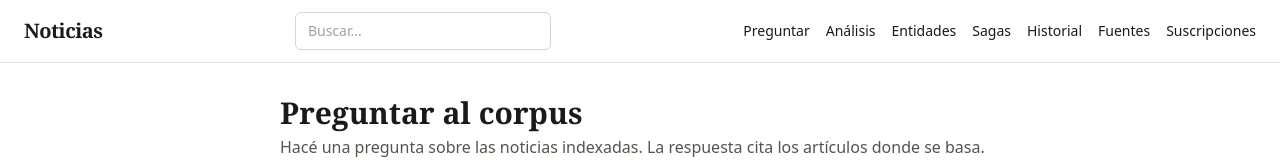
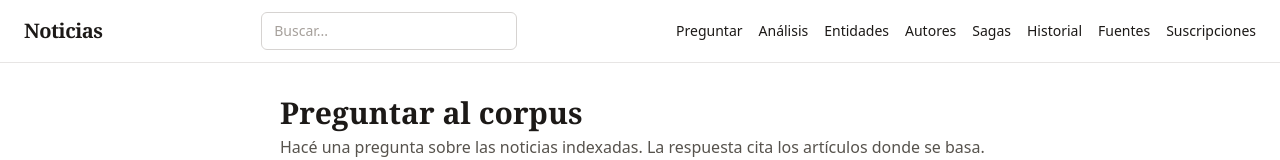
Before and after one commit to Ltaverna/brief_noticias, a Next.js app in the folder web/: page /qa in a window 1280 px wide. Shown: the top 160 px of the page. Built offline with nearby package versions, Linux system fonts and the light colour scheme.

Commit message:
feat(web): Autores in nav (desktop + mobile)

```diff
--- a/web/components/Header.tsx
+++ b/web/components/Header.tsx
@@ -2,17 +2,7 @@ import Link from "next/link";
 
 import { MobileNav } from "./MobileNav";
 import { SearchBox } from "./SearchBox";
-
-const NAV_LINKS = [
-  { href: "/", label: "Inicio" },
-  { href: "/qa", label: "Preguntar" },
-  { href: "/analytics", label: "Análisis" },
-  { href: "/entities", label: "Entidades" },
-  { href: "/sagas", label: "Sagas" },
-  { href: "/historial", label: "Historial" },
-  { href: "/fuentes", label: "Fuentes" },
-  { href: "/subscriptions", label: "Suscripciones" },
-];
+import { NAV_LINKS } from "@/lib/nav";
 
 export function Header() {
   return (
--- /dev/null
+++ b/web/lib/nav.ts
@@ -0,0 +1,16 @@
+export interface NavLink {
+  href: string;
+  label: string;
+}
+
+export const NAV_LINKS: NavLink[] = [
+  { href: "/", label: "Inicio" },
+  { href: "/qa", label: "Preguntar" },
+  { href: "/analytics", label: "Análisis" },
+  { href: "/entities", label: "Entidades" },
+  { href: "/authors", label: "Autores" },
+  { href: "/sagas", label: "Sagas" },
+  { href: "/historial", label: "Historial" },
+  { href: "/fuentes", label: "Fuentes" },
+  { href: "/subscriptions", label: "Suscripciones" },
+];
```
